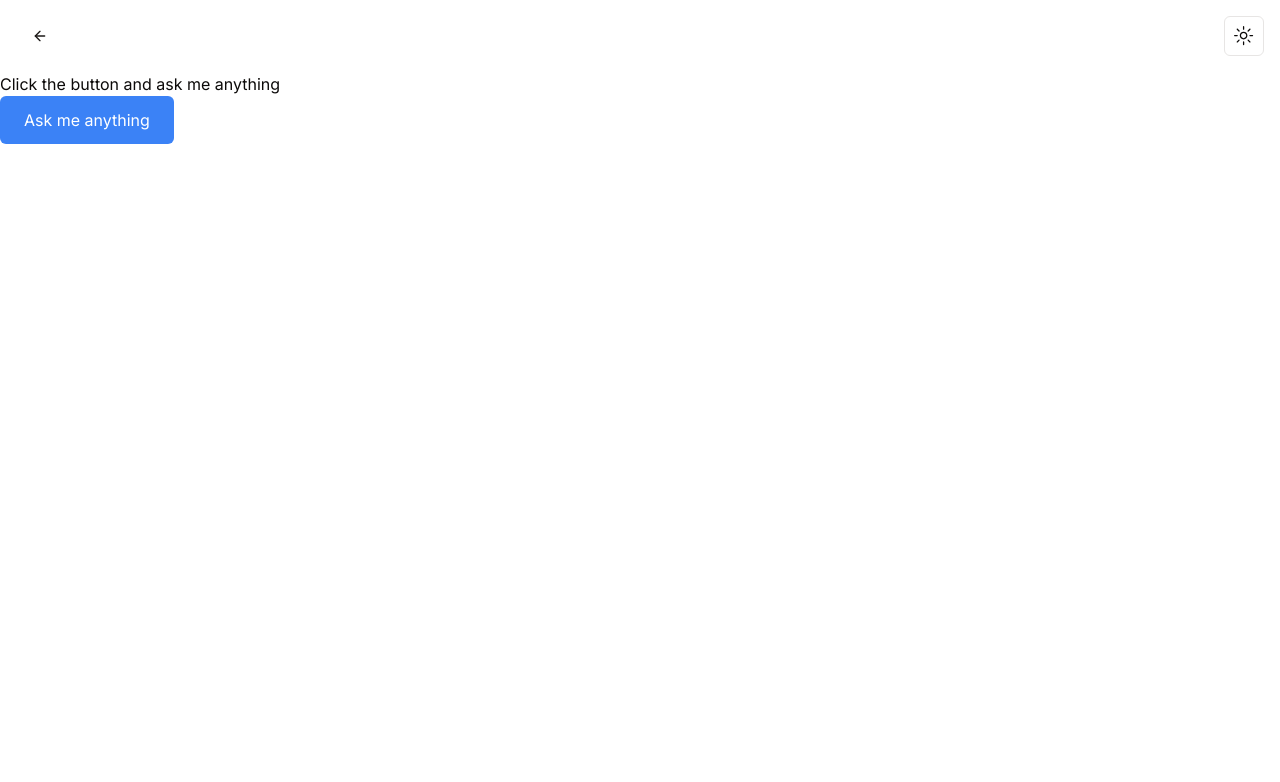
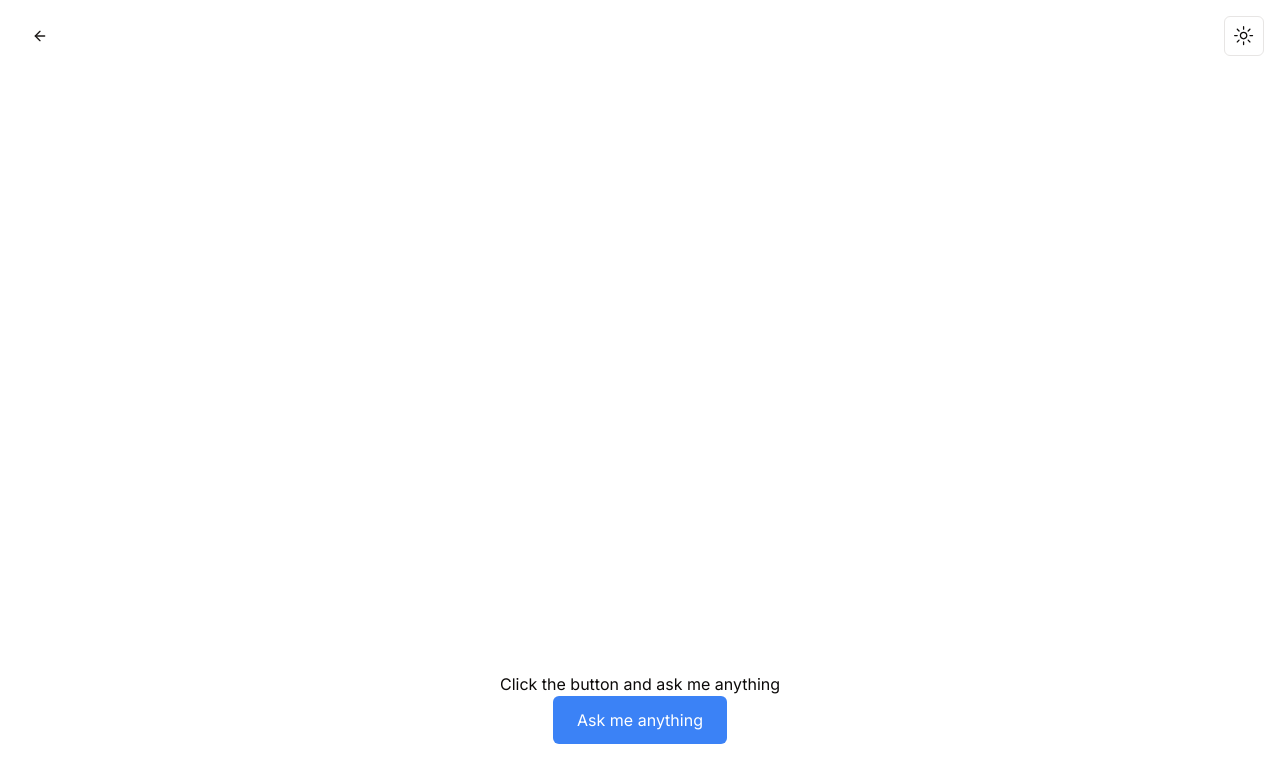
Before and after one commit to afnansiddiqui/ai-saas, a Next.js app: page /speechtospeech in a window 1280 px wide. Shown: the top 782 px of the page. Built offline with nearby package versions, Linux system fonts and the light colour scheme; a web font is replaced by a local one.

Commit message:
Build: Set the ui of Speech to Speech

```diff
--- a/src/app/(dashboard)/(routes)/speechtospeech/page.tsx
+++ b/src/app/(dashboard)/(routes)/speechtospeech/page.tsx
@@ -2,6 +2,8 @@
 import 'regenerator-runtime/runtime';
 import React, { useEffect, useState } from 'react';
 import SpeechRecognition, { useSpeechRecognition } from 'react-speech-recognition'
+import { UserAvatar } from '@/components/user-avatar';
+import { BotAvatar } from '@/components/bot-avatar';
 
 export default function App() {
   const { listening, transcript } = useSpeechRecognition();
@@ -54,6 +56,28 @@ export default function App() {
 
   return (
 		<>
+			<div className="flex flex-col items-center justify-center">
+				<div className="flex flex-col w-[100vw] h-[75vh] p-10 gap-5">
+					{transcript && (
+						<div className="flex gap-5">
+							<UserAvatar />
+							<p>{transcript}</p>
+						</div>
+					)}
+					{thinking && (
+						<div className="flex gap-5">
+							<BotAvatar />
+							<p>Thinking...</p>
+						</div>
+					)}
+					{aiText && (
+						<div className="flex gap-5">
+							<BotAvatar />
+							<p>{aiText}</p>
+						</div>
+					)}
+				</div>
+				<div className="flex flex-col items-center justify-center">
 					{listening ? (
 						<p>Go Ahead I&apos;m Listening......</p>
 					) : (
@@ -67,10 +91,8 @@ export default function App() {
 					>
 						Ask me anything
 					</button>
-
-      {transcript && <div>{transcript}</div>}
-      {thinking && <div>Thinking...</div>}
-      {aiText && <div>{aiText}</div>}
+				</div>
+			</div>
 		</>
 	);
 }
```
Lines whose indentation alone changed are shown as unchanged.
